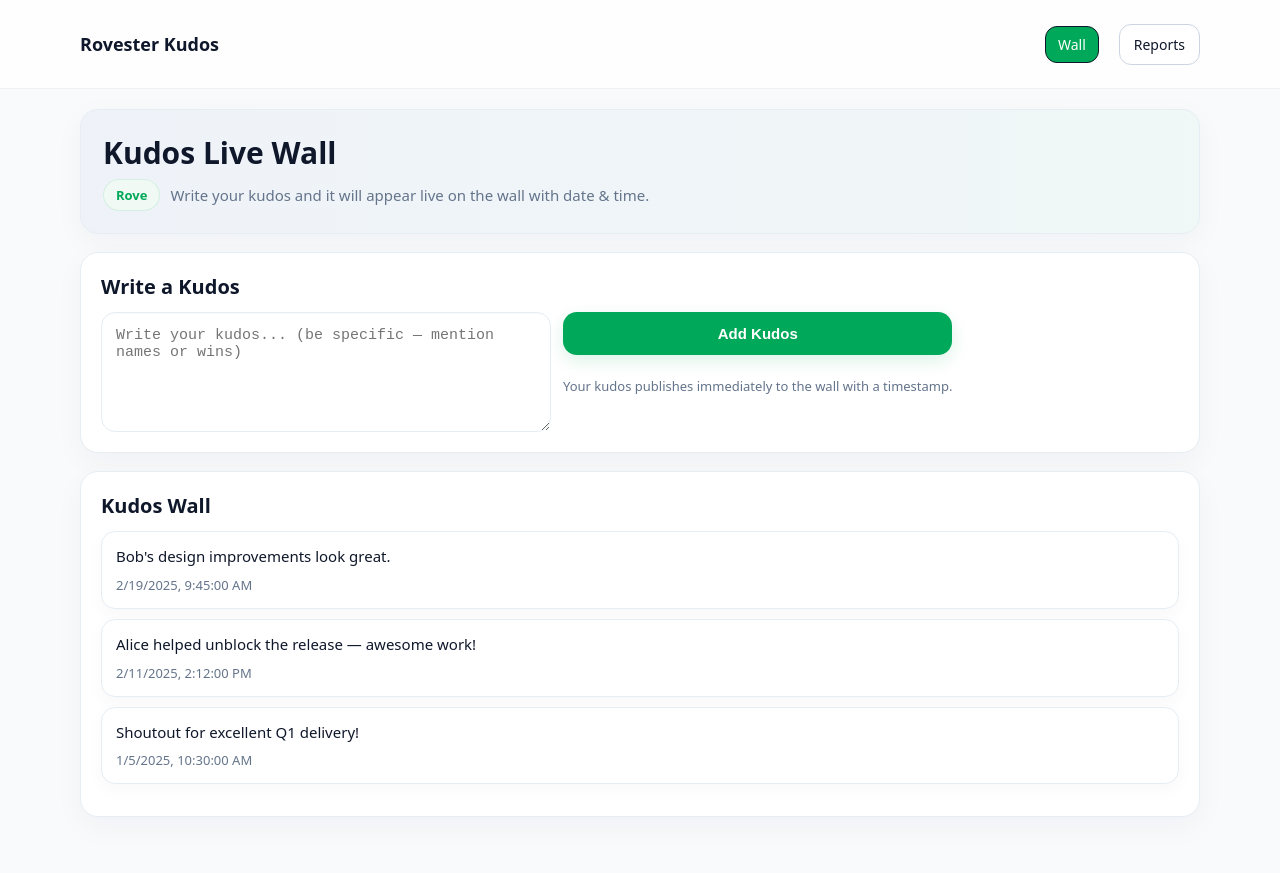
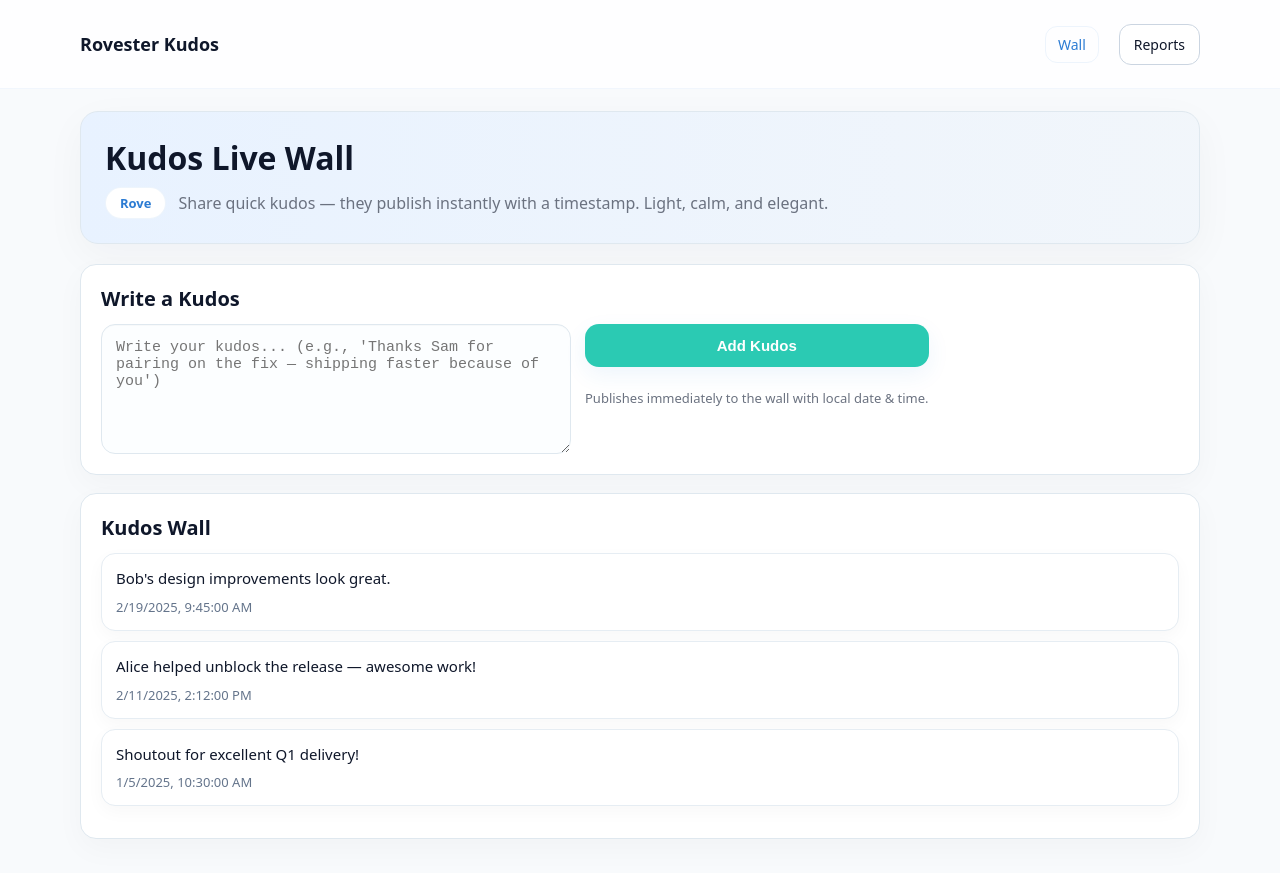
Before and after one commit to nina838/Rove-Kudos-, a React (Vite) app: page / in a window 1280 px wide. Before the commit the page ends 851 px from the top, so only its background shows below. Built offline with nearby package versions, Linux system fonts and the light colour scheme.

Commit message:
Update App.jsx

```diff
--- a/src/App.jsx
+++ b/src/App.jsx
@@ -4,76 +4,80 @@ import { Routes, Route, Link, Navigate } from "react-router-dom";
 import KudosPanel from "./components/KudosPanel.jsx";
 import Reports from "./pages/Reports.jsx";
 
-const RO = {
-  blue: "#003da5",      // primary blue accent
-  green: "#00a859",     // rove brand green (primary action)
-  slate: "#0f172a",
-  gray1: "#f8fafc",
-  gray2: "#f1f5f9",
-  gray3: "#e6edf3",
-  subtle: "#64748b",
+const THEME = {
+  lightBlue: "#e8f2ff",   // very light blue background / card tint
+  blue: "#2b7bd3",        // primary blue accent
+  turquoise: "#2bcab3",   // turquoise / primary action
+  slate: "#0f172a",       // dark slate text
+  graySoft: "#f6f8fb",    // pale grey page bg
+  grayMid: "#dfe8ef",     // card border / soft element
+  textMuted: "#6b7280",   // muted grey text
 };
 
 const S = {
-  page: { paddingTop: 20 },
+  page: { paddingTop: 22 },
   headerCard: {
-    background: "linear-gradient(90deg, rgba(0,61,165,0.04), rgba(0,168,89,0.03))",
+    background: `linear-gradient(90deg, ${THEME.lightBlue}, rgba(43,123,211,0.03))`,
     borderRadius: 18,
-    padding: 22,
-    boxShadow: "0 8px 30px rgba(15,23,42,0.04)",
-    border: `1px solid ${RO.gray3}`,
-    marginBottom: 18,
+    padding: 24,
+    boxShadow: "0 12px 40px rgba(15,23,42,0.04)",
+    border: `1px solid ${THEME.grayMid}`,
+    marginBottom: 20,
   },
-  title: { fontWeight: 800, fontSize: 30, color: RO.slate, marginBottom: 6 },
-  tagline: { color: RO.subtle, fontSize: 15, display: "flex", gap: 10, alignItems: "center" },
+  title: { fontWeight: 800, fontSize: 32, color: THEME.slate, marginBottom: 8 },
+  taglineRow: { display: "flex", gap: 12, alignItems: "center", color: THEME.textMuted },
   badge: {
     display: "inline-flex",
     alignItems: "center",
     gap: 8,
-    padding: "6px 12px",
+    padding: "6px 14px",
     borderRadius: 999,
-    background: "#f0f9f4",
-    color: RO.green,
-    border: `1px solid rgba(0,168,89,0.12)`,
-    fontWeight: 600,
-    fontSize: 13
+    background: "#ffffff",
+    color: THEME.blue,
+    border: `1px solid rgba(43,123,211,0.08)`,
+    fontWeight: 700,
+    fontSize: 13,
+    boxShadow: "inset 0 1px 0 rgba(255,255,255,0.6)"
   },
 
   card: {
     background: "#fff",
-    borderRadius: 18,
+    borderRadius: 16,
     padding: 20,
-    boxShadow: "0 10px 30px rgba(15,23,42,0.04)",
-    border: `1px solid ${RO.gray3}`,
+    boxShadow: "0 10px 30px rgba(15,23,42,0.03)",
+    border: `1px solid ${THEME.grayMid}`,
     marginBottom: 18,
   },
 
-  formRow: { display: "flex", gap: 12, alignItems: "flex-start", flexWrap: "wrap" },
+  formRow: { display: "flex", gap: 14, alignItems: "flex-start", flexWrap: "wrap" },
   textarea: {
     padding: 14,
     borderRadius: 14,
-    border: `1px solid ${RO.gray3}`,
-    minWidth: 420,
-    minHeight: 90,
+    border: `1px solid ${THEME.grayMid}`,
+    minWidth: 440,
+    minHeight: 100,
     resize: "vertical",
     fontSize: 15,
-    color: RO.slate,
+    color: THEME.slate,
+    background: "#fcfeff",
     boxShadow: "inset 0 1px 0 rgba(16,24,40,0.02)"
   },
   btn: {
-    padding: "12px 18px",
+    padding: "12px 20px",
     borderRadius: 14,
     border: "1px solid transparent",
-    background: RO.green,
+    background: THEME.turquoise,
     color: "#fff",
     cursor: "pointer",
-    fontWeight: 700,
+    fontWeight: 800,
     fontSize: 15,
-    boxShadow: "0 6px 18px rgba(0,168,89,0.14)"
+    boxShadow: "0 8px 22px rgba(43,123,211,0.08)"
   },
-  smallNote: { color: RO.subtle, fontSize: 13, marginTop: 10 },
+  smallNote: { color: THEME.textMuted, fontSize: 13, marginTop: 10 },
 
-  wallHead: { fontWeight: 700, fontSize: 20, marginBottom: 12, color: RO.slate },
+  wallHead: { fontWeight: 800, fontSize: 20, marginBottom: 12, color: THEME.slate },
+  navBrand: { fontWeight: 800, color: THEME.slate },
+  navBtn: { background: "transparent", color: THEME.blue, borderRadius: 12, padding: "8px 12px", border: `1px solid rgba(43,123,211,0.08)` }
 };
 
 function Wall() {
@@ -97,15 +101,15 @@ function Wall() {
     if (!text) { alert("Please write your kudos before submitting."); return; }
     const now = new Date().toISOString();
     setKudos(prev => [
-      ...prev,
       {
         id: prev.length ? Math.max(...prev.map(k => Number(k.id) || 0)) + 1 : 1,
         content: text,
         createdAt: now,
-      }
+      },
+      ...prev,
     ]);
     setKudosText("");
-    // small UX: scroll to top of wall (optional)
+    // scroll to wall top
     const wall = document.getElementById("kudos-wall");
     if (wall) wall.scrollIntoView({ behavior: "smooth", block: "start" });
   }
@@ -114,32 +118,34 @@ function Wall() {
     <>
       <div style={S.headerCard}>
         <div style={S.title}>Kudos Live Wall</div>
-        <div style={S.tagline}>
+        <div style={S.taglineRow}>
           <div style={S.badge}>Rove</div>
-          <div>Write your kudos and it will appear live on the wall with date &amp; time.</div>
+          <div style={{ color: THEME.textMuted }}>
+            Share quick kudos — they publish instantly with a timestamp. Light, calm, and elegant.
+          </div>
         </div>
       </div>
 
       <div style={S.card}>
-        <div style={{ fontWeight: 800, fontSize: 20, color: RO.slate, marginBottom: 12 }}>Write a Kudos</div>
+        <div style={{ fontWeight: 800, fontSize: 20, color: THEME.slate, marginBottom: 12 }}>Write a Kudos</div>
 
         {isOpen ? (
           <>
             <form onSubmit={addKudos} style={S.formRow}>
               <textarea
                 style={S.textarea}
-                placeholder="Write your kudos... (be specific — mention names or wins)"
+                placeholder="Write your kudos... (e.g., 'Thanks Sam for pairing on the fix — shipping faster because of you')"
                 value={kudosText}
                 onChange={(e) => setKudosText(e.target.value)}
               />
               <div style={{ display: "flex", flexDirection: "column", gap: 12 }}>
                 <button style={S.btn} type="submit">Add Kudos</button>
-                <div style={S.smallNote}>Your kudos publishes immediately to the wall with a timestamp.</div>
+                <div style={S.smallNote}>Publishes immediately to the wall with local date &amp; time.</div>
               </div>
             </form>
           </>
         ) : (
-          <div style={{ color: RO.subtle }}>Kudos Live Wall is closed now. Open daily <b>09:00–21:00</b>.</div>
+          <div style={{ color: THEME.textMuted }}>Kudos Live Wall is closed now. Open daily <b>09:00–21:00</b>.</div>
         )}
       </div>
 
@@ -162,11 +168,11 @@ function Wall() {
 export default function App() {
   return (
     <>
-      <nav className="nav" style={{ background: "#ffffffcc", borderBottom: "1px solid #eef2f7" }}>
+      <nav className="nav" style={{ background: "#ffffffcc", borderBottom: "1px solid rgba(43,123,211,0.06)" }}>
         <div className="container nav-inner">
-          <div className="brand" style={{ fontWeight: 800, color: RO.slate }}>Rovester Kudos</div>
+          <div className="brand" style={S.navBrand}>Rovester Kudos</div>
           <div className="spacer" />
-          <Link to="/wall" className="btn" style={{ background: RO.green, color: "#fff", borderRadius: 12, padding: "8px 12px" }}>Wall</Link>
+          <Link to="/wall" className="btn" style={{ ...S.navBtn, background: "transparent", color: THEME.blue }}>Wall</Link>
           <Link to="/reports" className="btn-outline" style={{ marginLeft: 8 }}>Reports</Link>
         </div>
       </nav>
```
